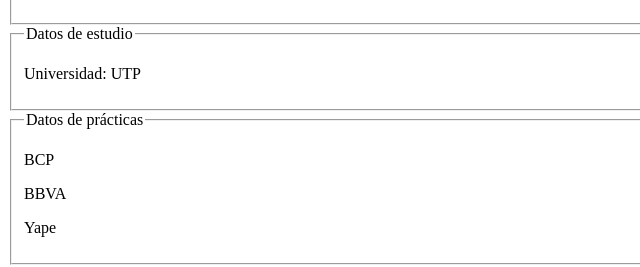
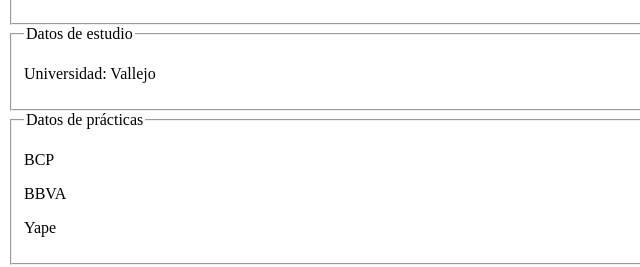
Before and after one commit to miguel-jaeger/hd-s08-34998, a plain HTML site: page index.html in a window 1280 px wide. Shown: the part 208-475 px from the top of the page, 0-640 px from the left. Drawn offline with Linux system fonts and the light colour scheme.

```diff
--- a/index.html
+++ b/index.html
@@ -16,7 +16,7 @@
     </fieldset>
     <fieldset>
         <legend>Datos de estudio</legend>
-        <p>Universidad: UTP</p>
+        <p>Universidad: Vallejo</p>
     </fieldset>
     <fieldset>
         <legend>Datos de prácticas</legend>
```
